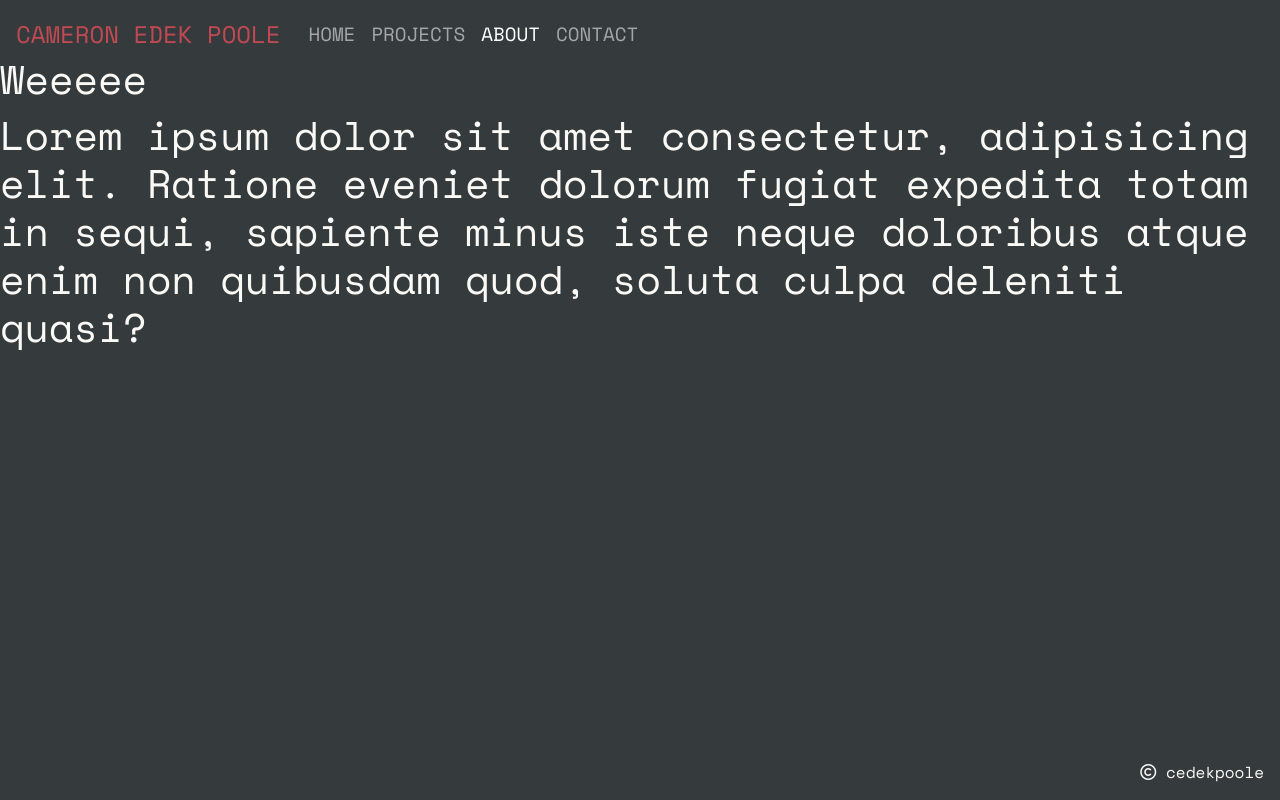
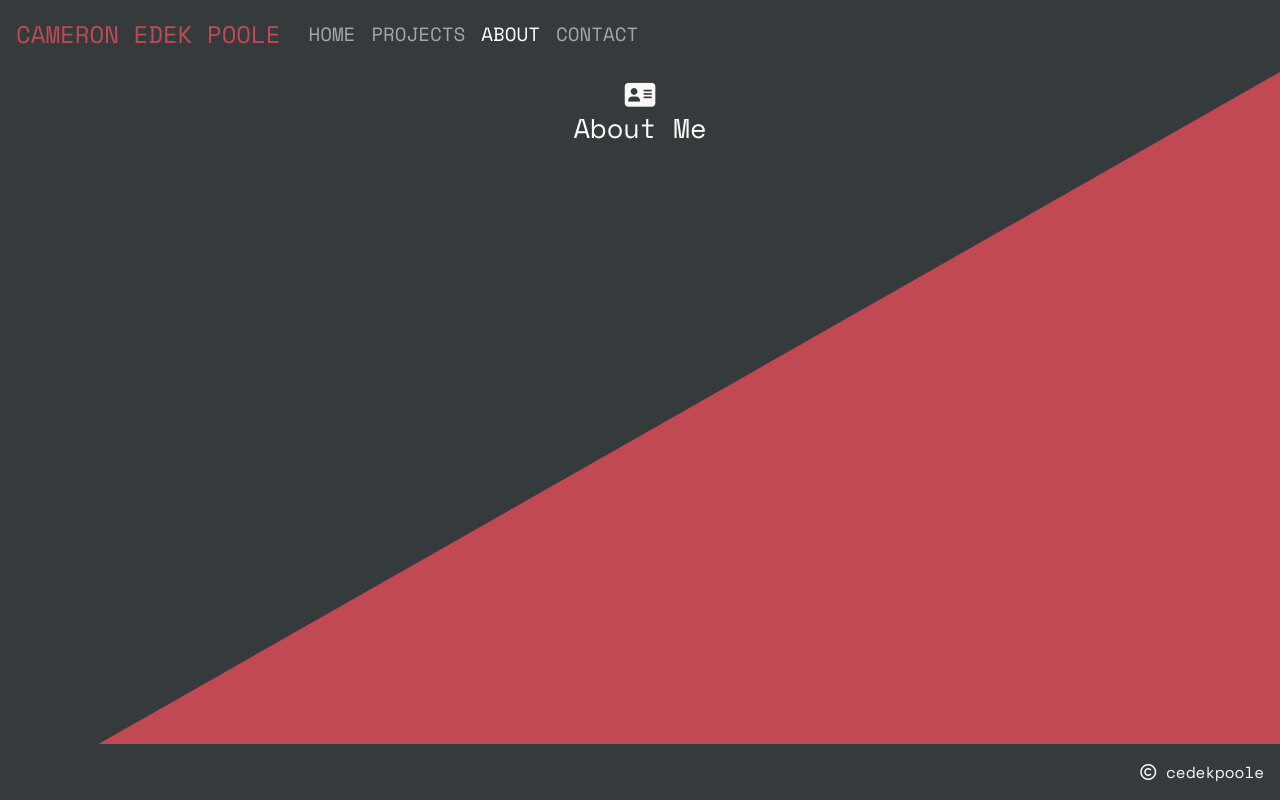
Before and after one commit to cedekpoole/react-portfolio, a React (Vite) app: page /about in a window 1280 px wide. Built offline with nearby package versions, Linux system fonts and the light colour scheme.

Commit message:
update background secondary colour on about section

```diff
--- /dev/null
+++ b/src/pages/About.css
@@ -0,0 +1,11 @@
+.bg-lightning {
+    /* clip-path: polygon(78% 0, 100% 50%, 75% 100%, 75% 100%, 65% 42%, 0% 0%); */
+    clip-path: polygon(100% 9%, 0% 100%, 100% 100%);
+
+    width: 100%;
+    height: 100%;
+    position: absolute;
+    left: 0;
+    top: 0;
+    background-color: var(--brand-color);
+}
--- a/src/pages/About.jsx
+++ b/src/pages/About.jsx
@@ -1,12 +1,21 @@
-import Header from '../components/Header'
+import './About.css'
+import {Container, Row, Col} from 'react-bootstrap'
 
 const About = () => {
     return (
-    <div>
-    <Header />
-    <h1>Weeeee</h1>
-    <h1>Lorem ipsum dolor sit amet consectetur, adipisicing elit. Ratione eveniet dolorum fugiat expedita totam in sequi, sapiente minus iste neque doloribus atque enim non quibusdam quod, soluta culpa deleniti quasi?</h1>
-    </div>
+        <div>
+            <div className="bg-lightning"></div>
+                <Container fluid>
+                    <Row>
+                        <Col>
+                        <h1 className="section-header mt-4 mb-3">
+                            <i className="fa-solid fa-address-card"></i><br />About Me
+                        </h1>
+                        </Col>
+                    </Row>
+                </Container>
+
+        </div>
     )
 
 }
```
